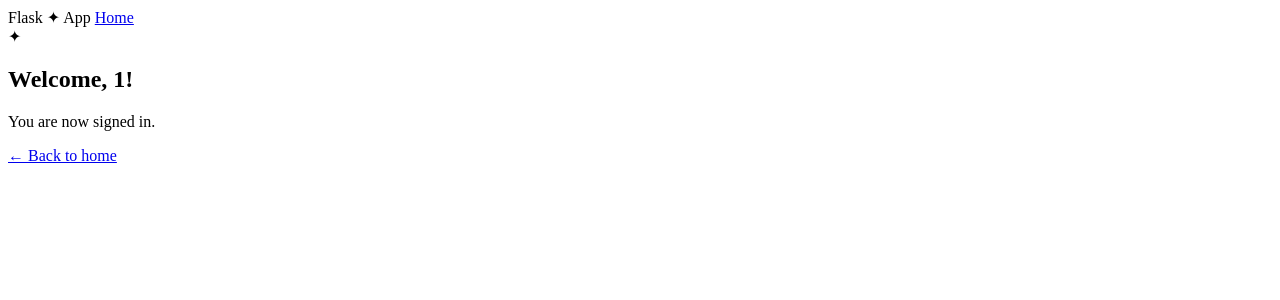
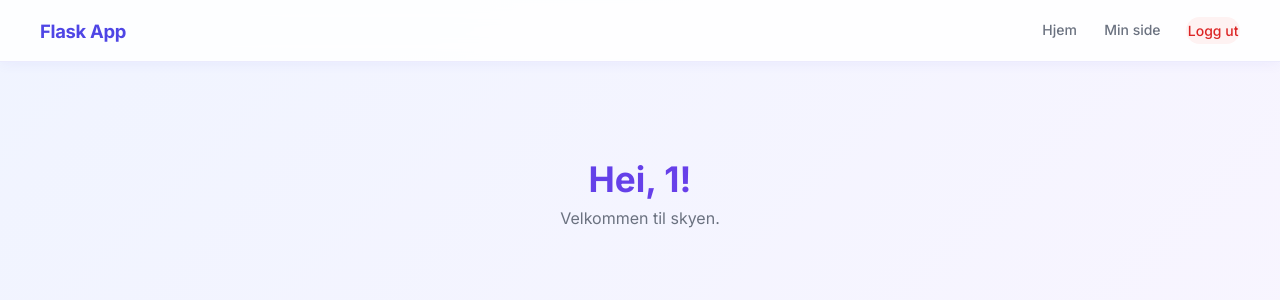
Before and after one commit to marcusthy/Skyen, a Flask app: page /welcome in a window 1280 px wide. Shown: the top 300 px of the page. Run offline with Flask 3, Linux system fonts and the light colour scheme; the visitor is signed in with stand-in values (Sample User, id 1).

Commit message:
Legg til utlogging-funksjonalitet og bedre styling for en bedre opplevelse

```diff
--- a/app.py
+++ b/app.py
@@ -1,4 +1,4 @@
-from flask import Flask, render_template, redirect, session
+from flask import Flask, render_template, redirect, session, url_for
 from forms import RegisterForm, LoginForm
 import mysql.connector
 from werkzeug.security import generate_password_hash, check_password_hash
@@ -77,5 +77,10 @@ def welcome():
         return redirect("/login")
     return render_template("welcome.html", name=navn)
 
+@app.route("/logout")
+def logout():
+    session.clear()
+    return redirect("/login")
+
 if __name__ == "__main__":
     app.run()
--- a/static/style.css
+++ b/static/style.css
@@ -0,0 +1,292 @@
+/* ── Reset & base ── */
+*, *::before, *::after { box-sizing: border-box; margin: 0; padding: 0; }
+
+body {
+    font-family: 'Inter', sans-serif;
+    background: linear-gradient(135deg, #f0f4ff 0%, #faf5ff 100%);
+    color: #1e1b4b;
+    min-height: 100vh;
+}
+
+/* ── Nav ── */
+nav {
+    display: flex;
+    align-items: center;
+    justify-content: space-between;
+    padding: 0 2.5rem;
+    height: 62px;
+    background: rgba(255,255,255,0.85);
+    backdrop-filter: blur(10px);
+    border-bottom: 1px solid rgba(79,70,229,.1);
+    box-shadow: 0 2px 12px rgba(79,70,229,.06);
+    position: sticky;
+    top: 0;
+    z-index: 100;
+}
+
+.logo {
+    font-weight: 800;
+    font-size: 1.15rem;
+    color: #4f46e5;
+    letter-spacing: -.3px;
+    text-decoration: none;
+}
+
+.nav-links {
+    display: flex;
+    gap: 1.5rem;
+    align-items: center;
+}
+
+.nav-links a {
+    text-decoration: none;
+    color: #6b7280;
+    font-size: .875rem;
+    font-weight: 500;
+    padding: .3rem .1rem;
+    border-bottom: 2px solid transparent;
+    transition: color .2s, border-color .2s;
+}
+
+.nav-links a:hover {
+    color: #4f46e5;
+    border-bottom-color: #4f46e5;
+}
+
+.btn-logout {
+    background: #fef2f2;
+    color: #dc2626 !important;
+    padding: .35rem .9rem;
+    border-radius: 20px;
+    border-bottom: none !important;
+    font-weight: 600;
+    transition: background .2s !important;
+}
+
+.btn-logout:hover {
+    background: #fee2e2 !important;
+    border-bottom-color: transparent !important;
+}
+
+/* ── Container ── */
+.container {
+    max-width: 960px;
+    margin: 0 auto;
+    padding: 3rem 1.5rem;
+}
+
+/* ── Cards ── */
+.card {
+    background: #ffffff;
+    border-radius: 16px;
+    padding: 2.75rem 2.5rem;
+    max-width: 440px;
+    margin: 0 auto;
+    box-shadow: 0 8px 32px rgba(79,70,229,.08), 0 1px 3px rgba(0,0,0,.04);
+    text-align: center;
+}
+
+.card h2 {
+    font-size: 1.6rem;
+    font-weight: 700;
+    margin-bottom: .4rem;
+    color: #1e1b4b;
+}
+
+.card > p {
+    color: #6b7280;
+    font-size: .9rem;
+    margin-bottom: 1.75rem;
+}
+
+/* ── Form fields ── */
+.field {
+    text-align: left;
+    margin-bottom: 1.1rem;
+}
+
+.field label {
+    display: block;
+    font-size: .8rem;
+    font-weight: 600;
+    margin-bottom: .4rem;
+    color: #374151;
+    text-transform: uppercase;
+    letter-spacing: .5px;
+}
+
+.field input[type="text"],
+.field input[type="password"] {
+    width: 100%;
+    padding: .65rem 1rem;
+    border: 1.5px solid #e5e7eb;
+    border-radius: 9px;
+    font-size: .95rem;
+    font-family: inherit;
+    color: #1e1b4b;
+    background: #fafafa;
+    outline: none;
+    transition: border-color .2s, box-shadow .2s, background .2s;
+}
+
+.field input:focus {
+    border-color: #4f46e5;
+    background: #fff;
+    box-shadow: 0 0 0 3px rgba(79,70,229,.12);
+}
+
+.field .error {
+    color: #dc2626;
+    font-size: .78rem;
+    margin-top: .3rem;
+    display: block;
+}
+
+/* ── Card link row (index page) ── */
+.link-row {
+    display: flex;
+    gap: 1rem;
+    justify-content: center;
+    margin-top: 1.5rem;
+    flex-wrap: wrap;
+}
+
+.link-row a {
+    padding: .6rem 1.6rem;
+    border-radius: 9px;
+    font-size: .9rem;
+    font-weight: 600;
+    text-decoration: none;
+    transition: transform .15s, box-shadow .15s;
+}
+
+.link-row a:first-child {
+    background: linear-gradient(135deg, #4f46e5, #6366f1);
+    color: #fff;
+    box-shadow: 0 3px 10px rgba(79,70,229,.35);
+}
+
+.link-row a:last-child {
+    background: #f1f5f9;
+    color: #4f46e5;
+    border: 1.5px solid #c7d2fe;
+}
+
+.link-row a:hover {
+    transform: translateY(-2px);
+    box-shadow: 0 6px 18px rgba(79,70,229,.25);
+}
+
+/* ── Buttons ── */
+input[type="submit"] {
+    display: block;
+    width: 100%;
+    margin-top: .75rem;
+    padding: .7rem 1.5rem;
+    background: linear-gradient(135deg, #4f46e5, #6366f1);
+    color: #fff;
+    border: none;
+    border-radius: 9px;
+    font-size: .95rem;
+    font-weight: 600;
+    font-family: inherit;
+    cursor: pointer;
+    box-shadow: 0 3px 10px rgba(79,70,229,.35);
+    transition: opacity .2s, transform .15s;
+}
+
+input[type="submit"]:hover {
+    opacity: .9;
+    transform: translateY(-1px);
+}
+
+.btn {
+    display: inline-block;
+    padding: .65rem 1.5rem;
+    border-radius: 9px;
+    font-size: .95rem;
+    font-weight: 600;
+    text-decoration: none;
+    border: none;
+    cursor: pointer;
+    transition: opacity .2s, transform .15s;
+}
+
+.btn:hover { opacity: .88; transform: translateY(-1px); }
+
+.btn-primary {
+    background: linear-gradient(135deg, #4f46e5, #6366f1);
+    color: #fff;
+    width: 100%;
+    margin-top: .5rem;
+    box-shadow: 0 3px 10px rgba(79,70,229,.35);
+}
+
+.btn-secondary {
+    background: #f1f5f9;
+    color: #4f46e5;
+    border: 1.5px solid #c7d2fe;
+}
+
+/* ── Home / welcome page ── */
+.home-hero {
+    text-align: center;
+    padding: 3rem 1rem 2rem;
+}
+
+.home-avatar {
+    width: 76px;
+    height: 76px;
+    border-radius: 50%;
+    background: linear-gradient(135deg, #4f46e5, #818cf8);
+    color: #fff;
+    font-size: 2.1rem;
+    font-weight: 700;
+    display: flex;
+    align-items: center;
+    justify-content: center;
+    margin: 0 auto 1.25rem;
+    box-shadow: 0 6px 20px rgba(79,70,229,.3);
+}
+
+.home-hero h1 {
+    font-size: 2.2rem;
+    font-weight: 800;
+    margin-bottom: .5rem;
+    background: linear-gradient(135deg, #4f46e5, #7c3aed);
+    -webkit-background-clip: text;
+    -webkit-text-fill-color: transparent;
+    background-clip: text;
+}
+
+.home-subtitle {
+    color: #6b7280;
+    font-size: 1rem;
+}
+
+.home-grid {
+    display: grid;
+    grid-template-columns: repeat(auto-fit, minmax(220px, 1fr));
+    gap: 1.25rem;
+    margin-bottom: 2rem;
+}
+
+.home-card {
+    background: #fff;
+    border-radius: 14px;
+    padding: 1.75rem 1.5rem;
+    box-shadow: 0 2px 14px rgba(79,70,229,.07);
+    transition: transform .2s, box-shadow .2s;
+    border: 1px solid #ede9fe;
+}
+
+.home-card:hover {
+    transform: translateY(-4px);
+    box-shadow: 0 8px 24px rgba(79,70,229,.12);
+}
+
+.home-card-icon { font-size: 2rem; margin-bottom: .75rem; }
+.home-card h3   { font-size: 1.05rem; margin-bottom: .4rem; color: #1e1b4b; }
+.home-card p    { font-size: .88rem; color: #6b7280; }
+
+.home-actions { text-align: center; }
--- a/templates/base.html
+++ b/templates/base.html
@@ -9,8 +9,17 @@
 </head>
 <body>
     <nav>
-        <span class="logo">Flask ✦ App</span>
-        <a href="/">Home</a>
+        <span class="logo">Flask App</span>
+        <div class="nav-links">
+            <a href="/">Hjem</a>
+            {% if session.get("navn") %}
+                <a href="/welcome">Min side</a>
+                <a href="/logout" class="btn-logout">Logg ut</a>
+            {% else %}
+                <a href="/login">Logg inn</a>
+                <a href="/register">Registrer</a>
+            {% endif %}
+        </div>
     </nav>
     <div class="container">
         {% block content %}{% endblock %}
--- a/templates/index.html
+++ b/templates/index.html
@@ -6,8 +6,8 @@
     <h2>Welcome</h2>
     <p>A minimal Flask + MySQL application. Register an account or sign in to continue.</p>
     <div class="link-row">
-        <a href="{{ url_for('register') }}">Create account &rarr;</a>
-        <a href="{{ url_for('login') }}">Sign in &rarr;</a>
+        <a href="{{ url_for('register') }}">Create account</a>
+        <a href="{{ url_for('login') }}">Sign in</a>
     </div>
 </div>
 {% endblock %}
--- a/templates/welcome.html
+++ b/templates/welcome.html
@@ -1,11 +1,9 @@
 {% extends "base.html" %}
-{% block title %}Welcome{% endblock %}
+{% block title %}Hjem – {{ name }}{% endblock %}
 
 {% block content %}
-<div class="card">
-    <div>✦</div>
-    <h2>Welcome, {{ name }}!</h2>
-    <p>You are now signed in.</p>
-    <a href="/">&larr; Back to home</a>
+<div class="home-hero">
+    <h1>Hei, {{ name }}!</h1>
+    <p class="home-subtitle">Velkommen til skyen.</p>
 </div>
 {% endblock %}
```
